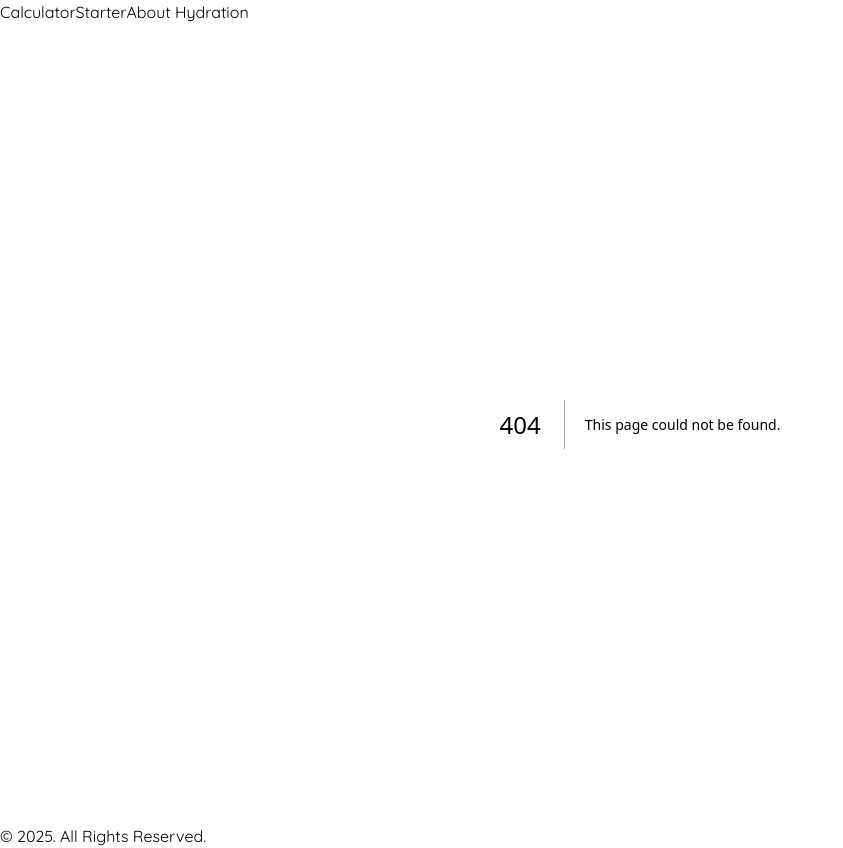
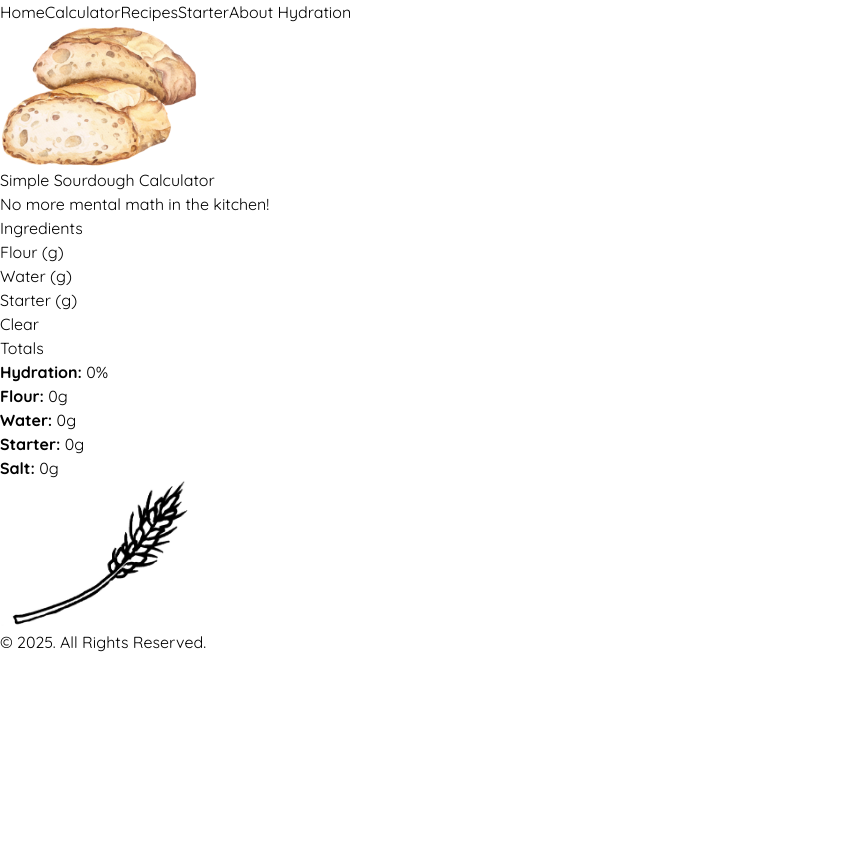
Before and after one commit to Bytemari/sourdough-frontend, a Next.js app: page /calculator in a window 1280 px wide. Before the commit this address had no page. Shown: the whole page, without its empty margins (0-843 px from the left). After the commit the page ends 800 px from the top, so only its background shows below. Built offline with nearby package versions, Linux system fonts and the light colour scheme.

Commit message:
new pages added, header updated

```diff
--- /dev/null
+++ b/src/app/calculator/page.tsx
@@ -0,0 +1,25 @@
+import HydrationCalculator from "@/components/hydration-calculator";
+import Image from "next/image";
+
+export default function Calculator() {
+  return (
+    <div>
+      <div className="mt-5">
+        <Image
+          className="mx-auto"
+          src="/images/sourdough-img3.webp"
+          width={200}
+          height={144}
+          alt="sourdough bread image"
+        />
+      </div>
+      <h1 className="text-4xl font-normal text-center">
+        Simple Sourdough Calculator
+      </h1>
+      <div>
+        <p className="text-center mt-2">No more mental math in the kitchen!</p>
+      </div>
+      <HydrationCalculator />
+    </div>
+  );
+}
--- a/src/components/header.tsx
+++ b/src/components/header.tsx
@@ -6,7 +6,9 @@ export default function Header() {
   const pathname = usePathname();
 
   const menuItems = [
-    { name: "Calculator", path: "/" },
+    { name: "Home", path: "/" },
+    { name: "Calculator", path: "/calculator" },
+    { name: "Recipes", path: "/recipes" },
     { name: "Starter", path: "/starter" },
     { name: "About Hydration", path: "/hydration" },
   ];
--- a/src/components/hydration-calculator.tsx
+++ b/src/components/hydration-calculator.tsx
@@ -1,11 +1,29 @@
 "use client";
-import { useState } from "react";
+import { useState, useEffect } from "react";
 import Image from "next/image";
 
 export default function HydrationCalculator() {
   const [flour, setFlour] = useState(0);
   const [water, setWater] = useState(0);
   const [starter, setStarter] = useState(0);
+
+  // ✅ Load saved values from localStorage on mount & navigation
+  useEffect(() => {
+    const savedFlour = localStorage.getItem("flour");
+    const savedWater = localStorage.getItem("water");
+    const savedStarter = localStorage.getItem("starter");
+
+    if (savedFlour) setFlour(Number(savedFlour));
+    if (savedWater) setWater(Number(savedWater));
+    if (savedStarter) setStarter(Number(savedStarter));
+  }, []); // Run only on mount
+
+  // ✅ Save values to localStorage whenever they change
+  useEffect(() => {
+    localStorage.setItem("flour", flour.toString());
+    localStorage.setItem("water", water.toString());
+    localStorage.setItem("starter", starter.toString());
+  }, [flour, water, starter]);
 
   const starterFlour = Math.ceil(starter * 0.5);
   const starterWater = Math.ceil(starter * 0.5);
@@ -22,6 +40,9 @@ export default function HydrationCalculator() {
     setFlour(0);
     setWater(0);
     setStarter(0);
+    localStorage.removeItem("flour");
+    localStorage.removeItem("water");
+    localStorage.removeItem("starter");
   };
 
   return (
```
Also changed, not shown: src/app/page.tsx (+2 -18 lines), src/app/recipes/page.tsx (added).
